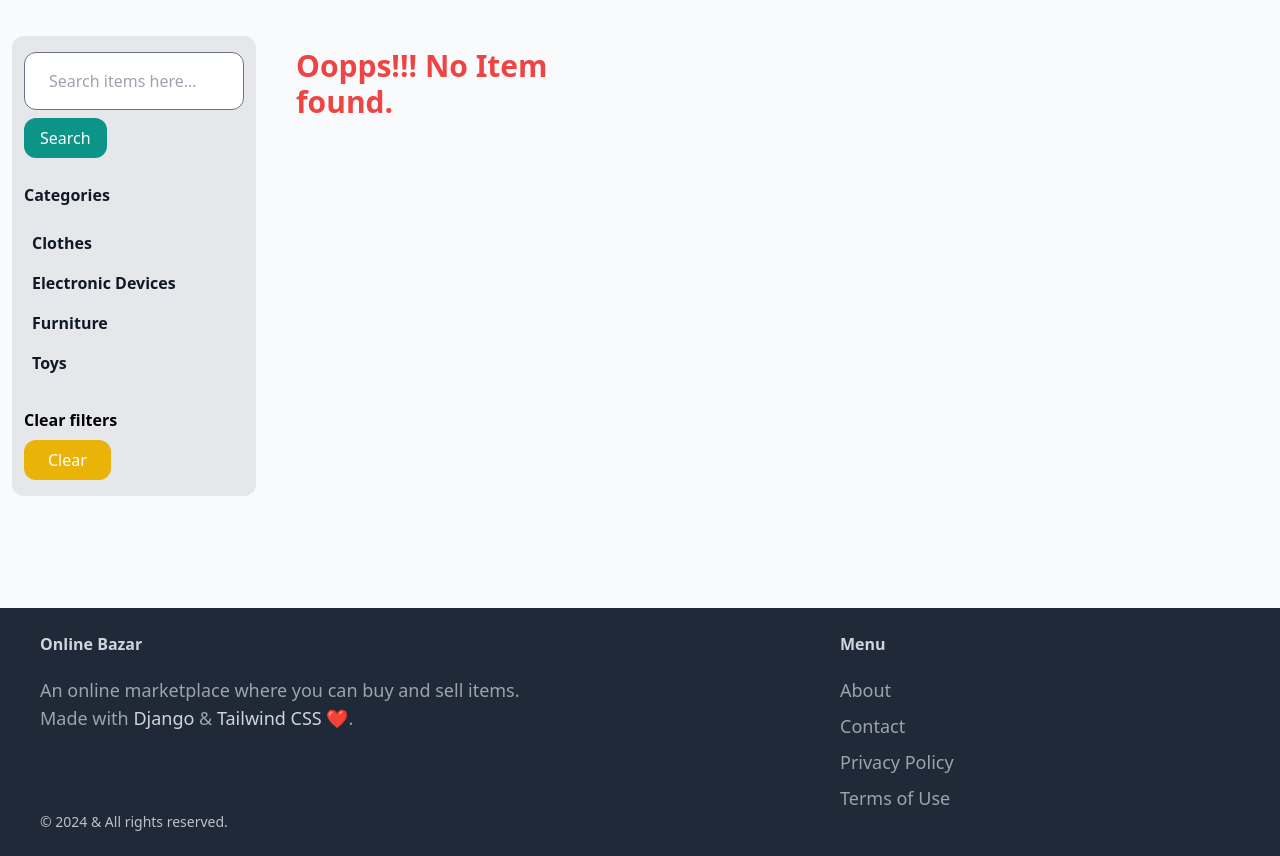
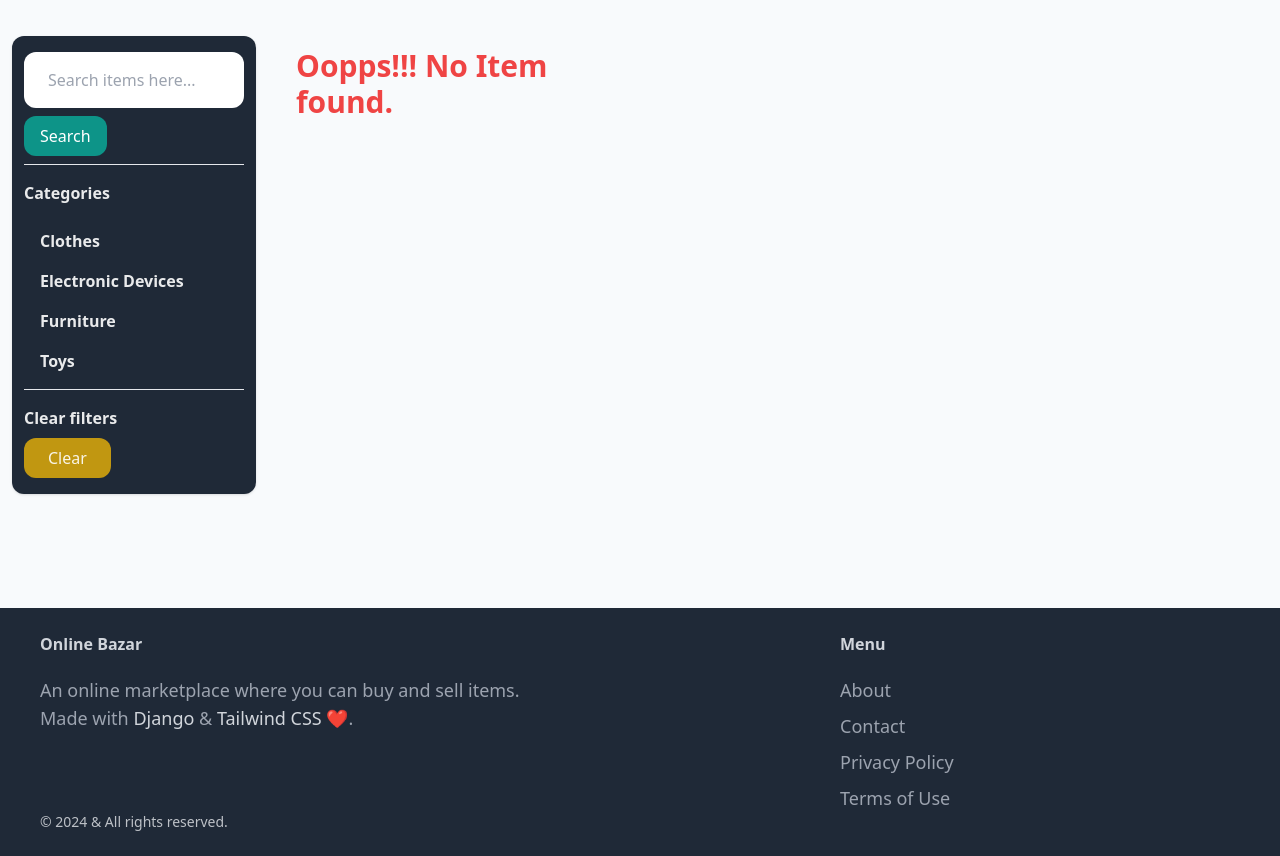
Before and after one commit to matrix-bro/online-bazar, a Django app: page /browse/ in a window 1280 px wide. Shown: the part 81-937 px from the top of the page. Run offline with Django 4.2, Linux system fonts and the light colour scheme; data comes from the database, SQL or seed files in the repository; data that the repository does not hold is empty; parts of the project's set-up code (start-up, migrations or seed data) failed here and were passed over; some libraries are stand-ins or nearby versions.

Commit message:
Design changes in home and browse products pages

```diff
--- a/app/templates/app/browse_items.html
+++ b/app/templates/app/browse_items.html
@@ -4,38 +4,38 @@
 
 {%block content %}
     <div class="min-h-[35rem]">
-        <button data-drawer-target="default-sidebar" data-drawer-toggle="default-sidebar" aria-controls="default-sidebar" type="button" class="inline-flex items-center p-2 mt-2 ms-3 text-sm text-gray-500 rounded-lg sm:hidden hover:bg-gray-100 focus:outline-none focus:ring-2 focus:ring-gray-200 dark:text-gray-400 dark:hover:bg-gray-700 dark:focus:ring-gray-600">
+        <button data-drawer-target="default-sidebar" data-drawer-toggle="default-sidebar" aria-controls="default-sidebar" type="button" class="inline-flex items-center p-2 mt-2 ms-3 text-sm rounded-lg sm:hidden hover:bg-gray-100">
             <span class="sr-only">Open sidebar</span>
             <svg class="w-6 h-6" aria-hidden="true" fill="currentColor" viewBox="0 0 20 20" xmlns="http://www.w3.org/2000/svg">
             <path clip-rule="evenodd" fill-rule="evenodd" d="M2 4.75A.75.75 0 012.75 4h14.5a.75.75 0 010 1.5H2.75A.75.75 0 012 4.75zm0 10.5a.75.75 0 01.75-.75h7.5a.75.75 0 010 1.5h-7.5a.75.75 0 01-.75-.75zM2 10a.75.75 0 01.75-.75h14.5a.75.75 0 010 1.5H2.75A.75.75 0 012 10z"></path>
             </svg>
         </button>
-        <aside id="default-sidebar" class="absolute pt-9 pl-3 z-40 w-64 transition-transform -translate-x-full md:block sm:translate-x-0" aria-label="Sidebar">
-            <div class="px-3 py-4 overflow-y-auto bg-gray-200 dark:bg-gray-800 rounded-xl">
+        <aside id="default-sidebar" class="absolute pt-9 pl-3 z-40 w-64 text-white/90 transition-transform -translate-x-full md:block sm:translate-x-0" aria-label="Sidebar">
+            <div class="px-3 py-4 overflow-y-auto bg-gray-800 rounded-xl shadow">
                 <ul class="space-y-2 font-medium">
                     <li>
                         <form action="{% url 'browse' %}" method="get">
-                            <input type="text" name="query" class="w-full py-4 px-6 border rounded-xl" value="{{ query }}" placeholder="Search items here...">
+                            <input type="text" name="query" class="w-full py-4 px-6 rounded-xl text-black outline-none border-none" value="{{ query }}" placeholder="Search items here...">
 
-                            <button class="mt-2 py-2 px-4 bg-teal-600 hover:bg-teal-500 text-white rounded-xl">Search</button>
+                            <button class="mt-2 py-2 px-4 bg-teal-600 hover:bg-teal-700 text-white rounded-xl">Search</button>
                         </form>
                     </li>
                     <li class=" border-t">
-                        <div class="text-gray-900 rounded-lg dark:text-white font-bold py-4">
+                        <div class="text-white/90 rounded-lg font-bold py-4">
                             <p>Categories</p>
                         </div>
                         <ul class="font-semibold">
                             {% for category in categories %}
                                 <a href="{% url 'browse' %}?query={{ query }}&category={{ category.slug }}">
-                                    <li class="py-2 px-2 rounded-xl hover:bg-gray-500 hover:text-white text-gray-900 dark:text-white dark:hover:text-black {% if category.slug == category_slug %} bg-gray-600 text-white {% endif %}">{{ category.name }}</li>
+                                    <li class="py-2 pl-4 rounded-xl hover:bg-gray-200/40 {% if category.slug == category_slug %} bg-gray-600 {% endif %}">{{ category.name }}</li>
                                 </a>
                             {% endfor %}
                         </ul>
 
                     </li>
                     <li>
-                        <p class="font-bold border-t pt-4 dark:text-white">Clear filters</p>
-                        <a href="{% url 'browse' %}" class="mt-2 py-2 px-6 inline-block bg-yellow-500 hover:bg-yellow-600 rounded-xl text-white">Clear</a>
+                        <p class="font-semibold border-t pt-4">Clear filters</p>
+                        <a href="{% url 'browse' %}" class="mt-2 py-2 px-6 inline-block bg-yellow-500/80 hover:bg-yellow-600 rounded-xl">Clear</a>
                     </li>
                 </ul>
             </div>
@@ -43,13 +43,13 @@
         <div class="p-4 sm:ml-64">
             <div class="grid md:grid-cols-2 lg:grid-cols-3 gap-3">
                     {% for item in items %}
-                        <div class="bg-white border border-gray-200 rounded-xl shadow dark:border-gray-700">
+                        <div class="bg-white border border-gray-200 rounded-xl shadow">
                             <a href="{{ item.get_absolute_url }}">
                                 <div>
                                     <img src="{{ item.image_card.url }}" class="rounded-t-xl w-full">
                                 </div>
                                 <div class="p-6 bg-white rounded-b-xl">
-                                    <h2 class="text-2xl capitalize">{{ item.name }}</h2>
+                                    <h2 class="text-2xl capitalize font-semibold tracking-tight">{{ item.name }}</h2>
                                     <p class="text-gray-500">Price: {{ item.price|floatformat }}</p>
                                 </div>
                             </a>
```
Also changed, not shown: app/templates/app/index.html (+7 -4 lines).
